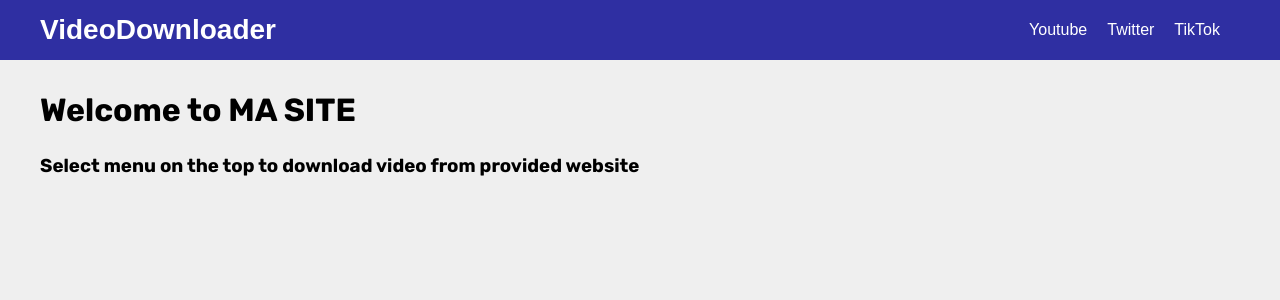
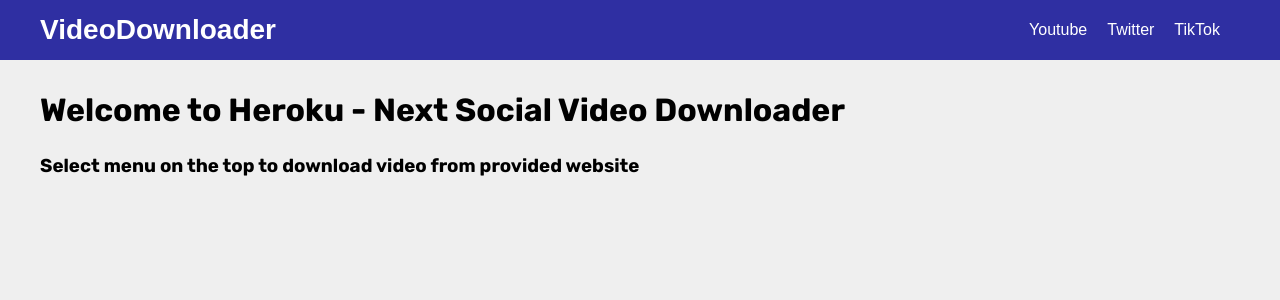
Before and after one commit to imamseptian/next-video-downloader, a Next.js app: page / in a window 1280 px wide. Shown: the top 300 px of the page. Built offline with nearby package versions, Linux system fonts and the light colour scheme.

Commit message:
fix index

```diff
--- a/pages/index.js
+++ b/pages/index.js
@@ -13,7 +13,7 @@ export default function Home() {
       {/* <h1>ASU</h1> */}
 
       <div className="page-content">
-        <h1>Welcome to MA SITE</h1>
+        <h1>Welcome to Heroku - Next Social Video Downloader</h1>
         <h3>Select menu on the top to download video from provided website</h3>
       </div>
       {/* <div
```
